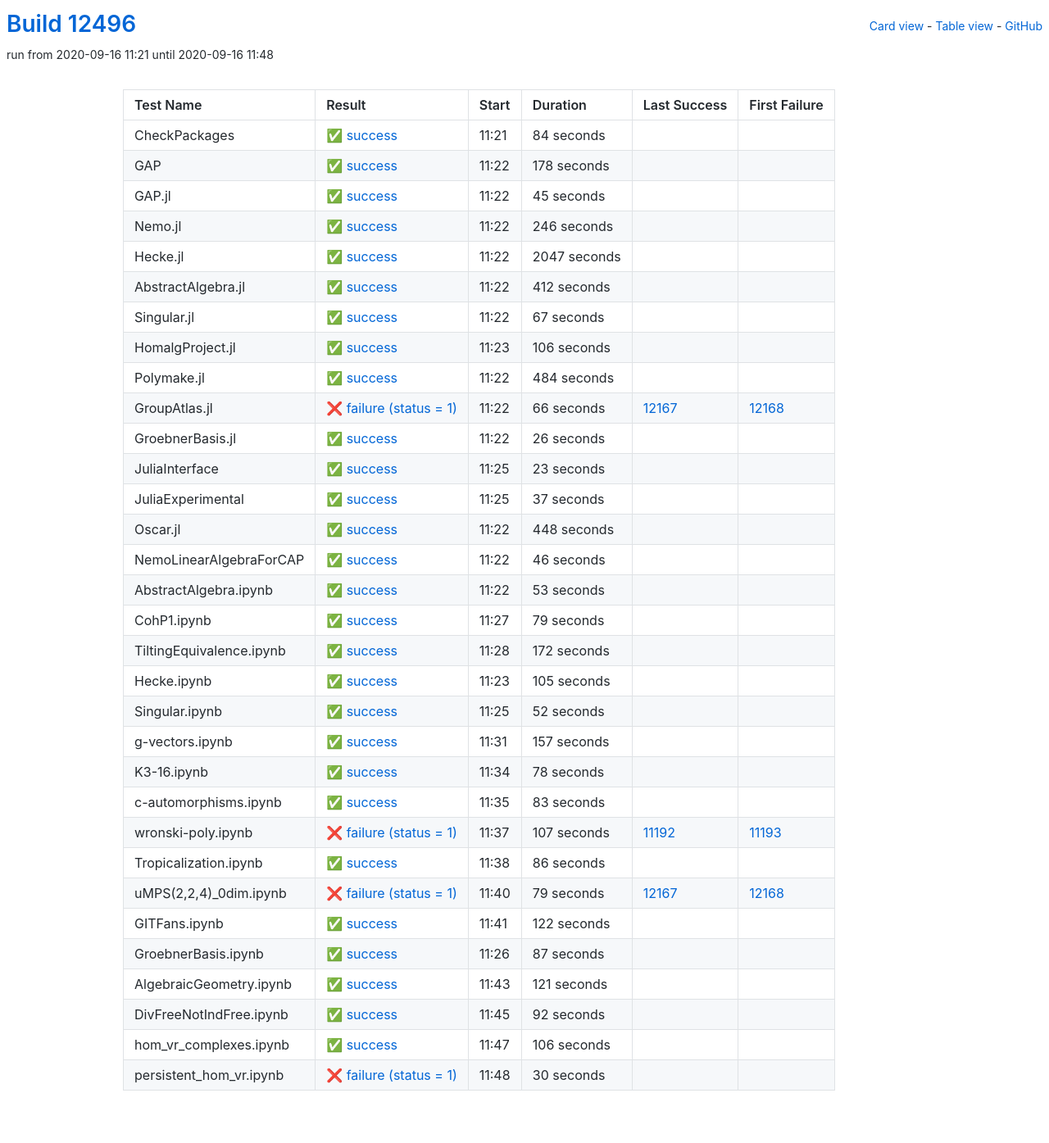
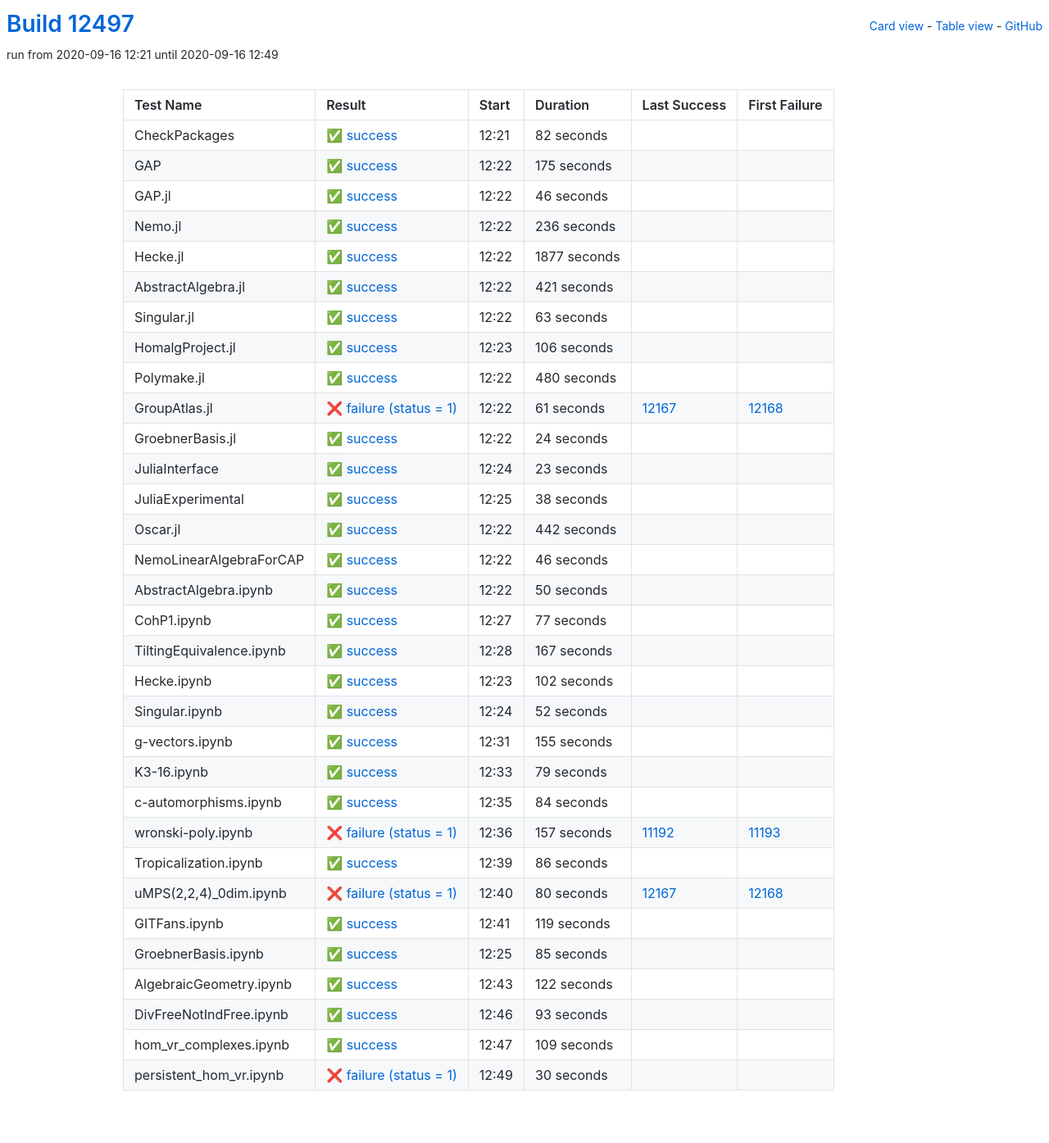
Before and after one commit to oscar-system/oscar-ci-status, a Jekyll site: the page built from table.html, in a window 1280 px wide. Shown: the whole page at 82% size. Built offline with Jekyll 4.4.1, drawn with Linux system fonts in a browser that asks for light colours.

Commit message:
Build #12497

```diff
--- a/_data/ci.yml
+++ b/_data/ci.yml
@@ -1,6 +1,6 @@
 ---
-build: 12496
-build_url: https://oscarci.mathematik.uni-kl.de/job/oscar/12496/
+build: 12497
+build_url: https://oscarci.mathematik.uni-kl.de/job/oscar/12497/
 job: oscar
 organization: oscar-system
 repo: oscar-ci-status
@@ -8,92 +8,92 @@
 tests:
 - name: CheckPackages
   id: checkpackages
-  log: https://oscarci.mathematik.uni-kl.de/job/oscar/12496/artifact/logs/build-12496/CheckPackages.log
-  start: 2020-09-16 11:21
+  log: https://oscarci.mathematik.uni-kl.de/job/oscar/12497/artifact/logs/build-12497/CheckPackages.log
+  start: 2020-09-16 12:21
   success: true
   exitcode: 0
   status: success
-  duration: 84
+  duration: 82
   last_success: false
   last_success_url:
   first_failure: false
   first_failure_url:
 - name: GAP
   id: gap
-  log: https://oscarci.mathematik.uni-kl.de/job/oscar/12496/artifact/logs/build-12496/GAP.log
-  start: 2020-09-16 11:22
+  log: https://oscarci.mathematik.uni-kl.de/job/oscar/12497/artifact/logs/build-12497/GAP.log
+  start: 2020-09-16 12:22
   success: true
   exitcode: 0
   status: success
-  duration: 178
+  duration: 175
   last_success: false
   last_success_url:
   first_failure: false
   first_failure_url:
 - name: GAP.jl
   id: gap-jl
-  log: https://oscarci.mathematik.uni-kl.de/job/oscar/12496/artifact/logs/build-12496/GAP.jl.log
-  start: 2020-09-16 11:22
+  log: https://oscarci.mathematik.uni-kl.de/job/oscar/12497/artifact/logs/build-12497/GAP.jl.log
+  start: 2020-09-16 12:22
   success: true
   exitcode: 0
   status: success
-  duration: 45
+  duration: 46
   last_success: false
   last_success_url:
   first_failure: false
   first_failure_url:
 - name: Nemo.jl
   id: nemo-jl
-  log: https://oscarci.mathematik.uni-kl.de/job/oscar/12496/artifact/logs/build-12496/Nemo.jl.log
-  start: 2020-09-16 11:22
+  log: https://oscarci.mathematik.uni-kl.de/job/oscar/12497/artifact/logs/build-12497/Nemo.jl.log
+  start: 2020-09-16 12:22
   success: true
   exitcode: 0
   status: success
-  duration: 246
+  duration: 236
   last_success: false
   last_success_url:
   first_failure: false
   first_failure_url:
 - name: Hecke.jl
   id: hecke-jl
-  log: https://oscarci.mathematik.uni-kl.de/job/oscar/12496/artifact/logs/build-12496/Hecke.jl.log
-  start: 2020-09-16 11:22
+  log: https://oscarci.mathematik.uni-kl.de/job/oscar/12497/artifact/logs/build-12497/Hecke.jl.log
+  start: 2020-09-16 12:22
   success: true
   exitcode: 0
   status: success
-  duration: 2047
+  duration: 1877
   last_success: false
   last_success_url:
   first_failure: false
   first_failure_url:
 - name: AbstractAlgebra.jl
   id: abstractalgebra-jl
-  log: https://oscarci.mathematik.uni-kl.de/job/oscar/12496/artifact/logs/build-12496/AbstractAlgebra.jl.log
-  start: 2020-09-16 11:22
+  log: https://oscarci.mathematik.uni-kl.de/job/oscar/12497/artifact/logs/build-12497/AbstractAlgebra.jl.log
+  start: 2020-09-16 12:22
   success: true
   exitcode: 0
   status: success
-  duration: 412
+  duration: 421
   last_success: false
   last_success_url:
   first_failure: false
   first_failure_url:
 - name: Singular.jl
   id: singular-jl
-  log: https://oscarci.mathematik.uni-kl.de/job/oscar/12496/artifact/logs/build-12496/Singular.jl.log
-  start: 2020-09-16 11:22
+  log: https://oscarci.mathematik.uni-kl.de/job/oscar/12497/artifact/logs/build-12497/Singular.jl.log
+  start: 2020-09-16 12:22
   success: true
   exitcode: 0
   status: success
-  duration: 67
+  duration: 63
   last_success: false
   last_success_url:
   first_failure: false
   first_failure_url:
 - name: HomalgProject.jl
   id: homalgproject-jl
-  log: https://oscarci.mathematik.uni-kl.de/job/oscar/12496/artifact/logs/build-12496/HomalgProject.jl.log
-  start: 2020-09-16 11:23
+  log: https://oscarci.mathematik.uni-kl.de/job/oscar/12497/artifact/logs/build-12497/HomalgProject.jl.log
+  start: 2020-09-16 12:23
   success: true
   exitcode: 0
   status: success
@@ -104,44 +104,44 @@
   first_failure_url:
 - name: Polymake.jl
   id: polymake-jl
-  log: https://oscarci.mathematik.uni-kl.de/job/oscar/12496/artifact/logs/build-12496/Polymake.jl.log
-  start: 2020-09-16 11:22
+  log: https://oscarci.mathematik.uni-kl.de/job/oscar/12497/artifact/logs/build-12497/Polymake.jl.log
+  start: 2020-09-16 12:22
   success: true
   exitcode: 0
   status: success
-  duration: 484
+  duration: 480
   last_success: false
   last_success_url:
   first_failure: false
   first_failure_url:
 - name: GroupAtlas.jl
   id: groupatlas-jl
-  log: https://oscarci.mathematik.uni-kl.de/job/oscar/12496/artifact/logs/build-12496/GroupAtlas.jl.log
-  start: 2020-09-16 11:22
+  log: https://oscarci.mathematik.uni-kl.de/job/oscar/12497/artifact/logs/build-12497/GroupAtlas.jl.log
+  start: 2020-09-16 12:22
   success: false
   exitcode: 1
   status: failure
-  duration: 66
+  duration: 61
   last_success: 12167
   last_success_url: https://oscarci.mathematik.uni-kl.de/job/oscar/12167/
   first_failure: 12168
   first_failure_url: https://oscarci.mathematik.uni-kl.de/job/oscar/12168/
 - name: GroebnerBasis.jl
   id: groebnerbasis-jl
-  log: https://oscarci.mathematik.uni-kl.de/job/oscar/12496/artifact/logs/build-12496/GroebnerBasis.jl.log
-  start: 2020-09-16 11:22
+  log: https://oscarci.mathematik.uni-kl.de/job/oscar/12497/artifact/logs/build-12497/GroebnerBasis.jl.log
+  start: 2020-09-16 12:22
   success: true
   exitcode: 0
   status: success
-  duration: 26
+  duration: 24
   last_success: false
   last_success_url:
   first_failure: false
   first_failure_url:
 - name: JuliaInterface
   id: juliainterface
-  log: https://oscarci.mathematik.uni-kl.de/job/oscar/12496/artifact/logs/build-12496/JuliaInterface.log
-  start: 2020-09-16 11:25
+  log: https://oscarci.mathematik.uni-kl.de/job/oscar/12497/artifact/logs/build-12497/JuliaInterface.log
+  start: 2020-09-16 12:24
   success: true
   exitcode: 0
   status: success
@@ -152,32 +152,32 @@
   first_failure_url:
 - name: JuliaExperimental
   id: juliaexperimental
-  log: https://oscarci.mathematik.uni-kl.de/job/oscar/12496/artifact/logs/build-12496/JuliaExperimental.log
-  start: 2020-09-16 11:25
+  log: https://oscarci.mathematik.uni-kl.de/job/oscar/12497/artifact/logs/build-12497/JuliaExperimental.log
+  start: 2020-09-16 12:25
   success: true
   exitcode: 0
   status: success
-  duration: 37
+  duration: 38
   last_success: false
   last_success_url:
   first_failure: false
   first_failure_url:
 - name: Oscar.jl
   id: oscar-jl
-  log: https://oscarci.mathematik.uni-kl.de/job/oscar/12496/artifact/logs/build-12496/Oscar.jl.log
-  start: 2020-09-16 11:22
+  log: https://oscarci.mathematik.uni-kl.de/job/oscar/12497/artifact/logs/build-12497/Oscar.jl.log
+  start: 2020-09-16 12:22
   success: true
   exitcode: 0
   status: success
-  duration: 448
+  duration: 442
   last_success: false
   last_success_url:
   first_failure: false
   first_failure_url:
 - name: NemoLinearAlgebraForCAP
   id: nemolinearalgebraforcap
-  log: https://oscarci.mathematik.uni-kl.de/job/oscar/12496/artifact/logs/build-12496/NemoLinearAlgebraForCAP.log
-  start: 2020-09-16 11:22
+  log: https://oscarci.mathematik.uni-kl.de/job/oscar/12497/artifact/logs/build-12497/NemoLinearAlgebraForCAP.log
+  start: 2020-09-16 12:22
   success: true
   exitcode: 0
   status: success
@@ -188,56 +188,56 @@
   first_failure_url:
 - name: AbstractAlgebra.ipynb
   id: abstractalgebra-ipynb
-  log: https://oscarci.mathematik.uni-kl.de/job/oscar/12496/artifact/logs/build-12496/AbstractAlgebra.ipynb.log
-  start: 2020-09-16 11:22
+  log: https://oscarci.mathematik.uni-kl.de/job/oscar/12497/artifact/logs/build-12497/AbstractAlgebra.ipynb.log
+  start: 2020-09-16 12:22
   success: true
   exitcode: 0
   status: success
-  duration: 53
+  duration: 50
   last_success: false
   last_success_url:
   first_failure: false
   first_failure_url:
 - name: CohP1.ipynb
   id: cohp1-ipynb
-  log: https://oscarci.mathematik.uni-kl.de/job/oscar/12496/artifact/logs/build-12496/CohP1.ipynb.log
-  start: 2020-09-16 11:27
+  log: https://oscarci.mathematik.uni-kl.de/job/oscar/12497/artifact/logs/build-12497/CohP1.ipynb.log
+  start: 2020-09-16 12:27
   success: true
   exitcode: 0
   status: success
-  duration: 79
+  duration: 77
   last_success: false
   last_success_url:
   first_failure: false
   first_failure_url:
 - name: TiltingEquivalence.ipynb
   id: tiltingequivalence-ipynb
-  log: https://oscarci.mathematik.uni-kl.de/job/oscar/12496/artifact/logs/build-12496/TiltingEquivalence.ipynb.log
-  start: 2020-09-16 11:28
+  log: https://oscarci.mathematik.uni-kl.de/job/oscar/12497/artifact/logs/build-12497/TiltingEquivalence.ipynb.log
+  start: 2020-09-16 12:28
   success: true
   exitcode: 0
   status: success
-  duration: 172
+  duration: 167
   last_success: false
   last_success_url:
   first_failure: false
   first_failure_url:
 - name: Hecke.ipynb
   id: hecke-ipynb
-  log: https://oscarci.mathematik.uni-kl.de/job/oscar/12496/artifact/logs/build-12496/Hecke.ipynb.log
-  start: 2020-09-16 11:23
+  log: https://oscarci.mathematik.uni-kl.de/job/oscar/12497/artifact/logs/build-12497/Hecke.ipynb.log
+  start: 2020-09-16 12:23
   success: true
   exitcode: 0
   status: success
-  duration: 105
+  duration: 102
   last_success: false
   last_success_url:
   first_failure: false
   first_failure_url:
 - name: Singular.ipynb
   id: singular-ipynb
-  log: https://oscarci.mathematik.uni-kl.de/job/oscar/12496/artifact/logs/build-12496/Singular.ipynb.log
-  start: 2020-09-16 11:25
+  log: https://oscarci.mathematik.uni-kl.de/job/oscar/12497/artifact/logs/build-12497/Singular.ipynb.log
+  start: 2020-09-16 12:24
   success: true
   exitcode: 0
   status: success
@@ -248,56 +248,56 @@
   first_failure_url:
 - name: g-vectors.ipynb
   id: g-vectors-ipynb
-  log: https://oscarci.mathematik.uni-kl.de/job/oscar/12496/artifact/logs/build-12496/g-vectors.ipynb.log
-  start: 2020-09-16 11:31
+  log: https://oscarci.mathematik.uni-kl.de/job/oscar/12497/artifact/logs/build-12497/g-vectors.ipynb.log
+  start: 2020-09-16 12:31
   success: true
   exitcode: 0
   status: success
-  duration: 157
+  duration: 155
   last_success: false
   last_success_url:
   first_failure: false
   first_failure_url:
 - name: K3-16.ipynb
   id: k3-16-ipynb
-  log: https://oscarci.mathematik.uni-kl.de/job/oscar/12496/artifact/logs/build-12496/K3-16.ipynb.log
-  start: 2020-09-16 11:34
+  log: https://oscarci.mathematik.uni-kl.de/job/oscar/12497/artifact/logs/build-12497/K3-16.ipynb.log
+  start: 2020-09-16 12:33
   success: true
   exitcode: 0
   status: success
-  duration: 78
+  duration: 79
   last_success: false
   last_success_url:
   first_failure: false
   first_failure_url:
 - name: c-automorphisms.ipynb
   id: c-automorphisms-ipynb
-  log: https://oscarci.mathematik.uni-kl.de/job/oscar/12496/artifact/logs/build-12496/c-automorphisms.ipynb.log
-  start: 2020-09-16 11:35
+  log: https://oscarci.mathematik.uni-kl.de/job/oscar/12497/artifact/logs/build-12497/c-automorphisms.ipynb.log
+  start: 2020-09-16 12:35
   success: true
   exitcode: 0
   status: success
-  duration: 83
+  duration: 84
   last_success: false
   last_success_url:
   first_failure: false
   first_failure_url:
 - name: wronski-poly.ipynb
   id: wronski-poly-ipynb
-  log: https://oscarci.mathematik.uni-kl.de/job/oscar/12496/artifact/logs/build-12496/wronski-poly.ipynb.log
-  start: 2020-09-16 11:37
+  log: https://oscarci.mathematik.uni-kl.de/job/oscar/12497/artifact/logs/build-12497/wronski-poly.ipynb.log
+  start: 2020-09-16 12:36
   success: false
   exitcode: 1
   status: failure
-  duration: 107
+  duration: 157
   last_success: 11192
   last_success_url: https://oscarci.mathematik.uni-kl.de/job/oscar/11192/
   first_failure: 11193
   first_failure_url: https://oscarci.mathematik.uni-kl.de/job/oscar/11193/
 - name: Tropicalization.ipynb
   id: tropicalization-ipynb
-  log: https://oscarci.mathematik.uni-kl.de/job/oscar/12496/artifact/logs/build-12496/Tropicalization.ipynb.log
-  start: 2020-09-16 11:38
+  log: https://oscarci.mathematik.uni-kl.de/job/oscar/12497/artifact/logs/build-12497/Tropicalization.ipynb.log
+  start: 2020-09-16 12:39
   success: true
   exitcode: 0
   status: success
@@ -308,20 +308,44 @@
   first_failure_url:
 - name: uMPS(2,2,4)_0dim.ipynb
   id: umps-2-2-4-0dim-ipynb
-  log: https://oscarci.mathematik.uni-kl.de/job/oscar/12496/artifact/logs/build-12496/uMPS-2-2-4-_0dim.ipynb.log
-  start: 2020-09-16 11:40
+  log: https://oscarci.mathematik.uni-kl.de/job/oscar/12497/artifact/logs/build-12497/uMPS-2-2-4-_0dim.ipynb.log
+  start: 2020-09-16 12:40
   success: false
   exitcode: 1
   status: failure
-  duration: 79
+  duration: 80
   last_success: 12167
   last_success_url: https://oscarci.mathematik.uni-kl.de/job/oscar/12167/
   first_failure: 12168
   first_failure_url: https://oscarci.mathematik.uni-kl.de/job/oscar/12168/
 - name: GITFans.ipynb
   id: gitfans-ipynb
-  log: https://oscarci.mathematik.uni-kl.de/job/oscar/12496/artifact/logs/build-12496/GITFans.ipynb.log
-  start: 2020-09-16 11:41
+  log: https://oscarci.mathematik.uni-kl.de/job/oscar/12497/artifact/logs/build-12497/GITFans.ipynb.log
+  start: 2020-09-16 12:41
+  success: true
+  exitcode: 0
+  status: success
+  duration: 119
+  last_success: false
+  last_success_url:
+  first_failure: false
+  first_failure_url:
+- name: GroebnerBasis.ipynb
+  id: groebnerbasis-ipynb
+  log: https://oscarci.mathematik.uni-kl.de/job/oscar/12497/artifact/logs/build-12497/GroebnerBasis.ipynb.log
+  start: 2020-09-16 12:25
+  success: true
+  exitcode: 0
+  status: success
+  duration: 85
+  last_success: false
+  last_success_url:
+  first_failure: false
+  first_failure_url:
+- name: AlgebraicGeometry.ipynb
+  id: algebraicgeometry-ipynb
+  log: https://oscarci.mathematik.uni-kl.de/job/oscar/12497/artifact/logs/build-12497/AlgebraicGeometry.ipynb.log
+  start: 2020-09-16 12:43
   success: true
   exitcode: 0
   status: success
@@ -330,58 +354,34 @@
   last_success_url:
   first_failure: false
   first_failure_url:
-- name: GroebnerBasis.ipynb
-  id: groebnerbasis-ipynb
-  log: https://oscarci.mathematik.uni-kl.de/job/oscar/12496/artifact/logs/build-12496/GroebnerBasis.ipynb.log
-  start: 2020-09-16 11:26
+- name: DivFreeNotIndFree.ipynb
+  id: divfreenotindfree-ipynb
+  log: https://oscarci.mathematik.uni-kl.de/job/oscar/12497/artifact/logs/build-12497/DivFreeNotIndFree.ipynb.log
+  start: 2020-09-16 12:46
   success: true
   exitcode: 0
   status: success
-  duration: 87
-  last_success: false
-  last_success_url:
-  first_failure: false
-  first_failure_url:
-- name: AlgebraicGeometry.ipynb
-  id: algebraicgeometry-ipynb
-  log: https://oscarci.mathematik.uni-kl.de/job/oscar/12496/artifact/logs/build-12496/AlgebraicGeometry.ipynb.log
-  start: 2020-09-16 11:43
-  success: true
-  exitcode: 0
-  status: success
-  duration: 121
-  last_success: false
-  last_success_url:
-  first_failure: false
-  first_failure_url:
-- name: DivFreeNotIndFree.ipynb
-  id: divfreenotindfree-ipynb
-  log: https://oscarci.mathematik.uni-kl.de/job/oscar/12496/artifact/logs/build-12496/DivFreeNotIndFree.ipynb.log
-  start: 2020-09-16 11:45
-  success: true
-  exitcode: 0
-  status: success
-  duration: 92
+  duration: 93
   last_success: false
   last_success_url:
   first_failure: false
   first_failure_url:
 - name: hom_vr_complexes.ipynb
   id: hom-vr-complexes-ipynb
-  log: https://oscarci.mathematik.uni-kl.de/job/oscar/12496/artifact/logs/build-12496/hom_vr_complexes.ipynb.log
-  start: 2020-09-16 11:47
+  log: https://oscarci.mathematik.uni-kl.de/job/oscar/12497/artifact/logs/build-12497/hom_vr_complexes.ipynb.log
+  start: 2020-09-16 12:47
   success: true
   exitcode: 0
   status: success
-  duration: 106
+  duration: 109
   last_success: false
   last_success_url:
   first_failure: false
   first_failure_url:
 - name: persistent_hom_vr.ipynb
   id: persistent-hom-vr-ipynb
-  log: https://oscarci.mathematik.uni-kl.de/job/oscar/12496/artifact/logs/build-12496/persistent_hom_vr.ipynb.log
-  start: 2020-09-16 11:48
+  log: https://oscarci.mathematik.uni-kl.de/job/oscar/12497/artifact/logs/build-12497/persistent_hom_vr.ipynb.log
+  start: 2020-09-16 12:49
   success: false
   exitcode: 1
   status: failure
```
Also changed, not shown: README.md.
